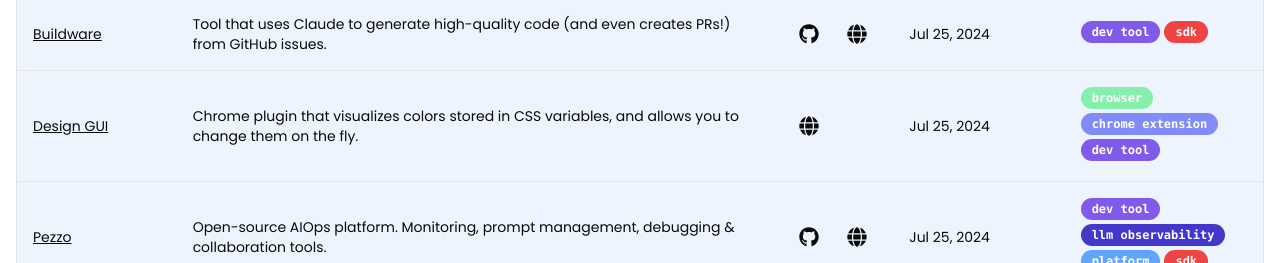
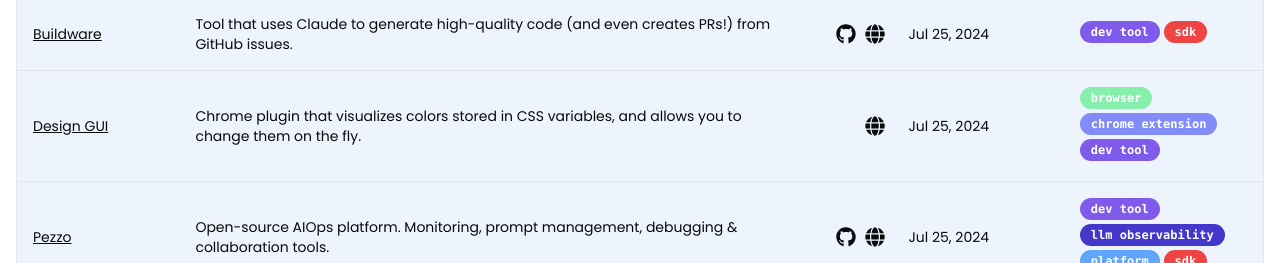
Before and after one commit to mcavaliere/mikecavaliere-com-next, a Next.js app: page /ai-for-js-devs in a window 1280 px wide. Shown: the part 689-952 px from the top of the page. Built offline with nearby package versions, Linux system fonts and the light colour scheme; no server answers.

Commit message:
fix: link alignment

```diff
--- a/components/AIResourcesTable/columns.tsx
+++ b/components/AIResourcesTable/columns.tsx
@@ -8,12 +8,14 @@ import { FaGithub, FaGlobe } from "react-icons/fa";
 import { ArrowUp, ArrowDown } from "lucide-react";
 import dayjs from "dayjs";
 import { TagBadge } from "./TagBadge";
+import { cn } from "@/lib/utils";
 
 export const headerTextSize = "text-md";
 
-export function GithubButton({ url }: { url: string }) {
+export function GithubButton({ url, className = "" }: { url: string; className?: string }) {
+  const classNames = cn("inline-block", className);
   return (
-    <Link href={url} target="_blank">
+    <Link href={url} target="_blank" className={classNames}>
       <Button size="icon" className="bg-transparent hover:scale-110 hover:bg-transparent">
         <FaGithub className="w-5 h-5" />
       </Button>
@@ -21,9 +23,11 @@ export function GithubButton({ url }: { url: string }) {
   );
 }
 
-export function WebsiteButton({ url }: { url: string }) {
+export function WebsiteButton({ url, className }: { url: string; className?: string }) {
+  const classNames = cn("inline-block", className);
+
   return (
-    <Link href={url} target="_blank">
+    <Link href={url} target="_blank" className={classNames}>
       <Button size="icon" className="bg-transparent hover:scale-110 hover:bg-transparent">
         <FaGlobe className="w-5 h-5" />
       </Button>
@@ -87,9 +91,9 @@ export const columns: ColumnDef<AIResource>[] = [
       const websiteUrl = cell.row.original.websiteUrl;
 
       return (
-        <div className="flex flex-row gap-2">
-          {githubUrl ? <GithubButton url={githubUrl} /> : null}
-          {websiteUrl ? <WebsiteButton url={websiteUrl} /> : null}
+        <div className="grid grid-cols-2 gap-2">
+          {githubUrl ? <GithubButton url={githubUrl} /> : <span></span>}
+          {websiteUrl ? <WebsiteButton url={websiteUrl} /> : <span></span>}
         </div>
       );
     },
```
